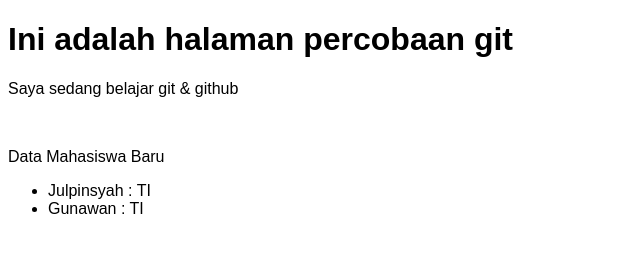
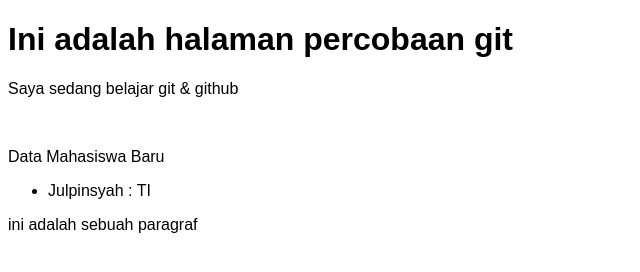
Before and after one commit to Julpinsyah/test-git, a plain HTML site: page index.html in a window 1280 px wide. Shown: the whole page, without its empty margins (0-640 px from the left). Drawn offline with Linux system fonts and the light colour scheme.

Commit message:
menambah paragraf dan menghapus list

```diff
--- a/index.html
+++ b/index.html
@@ -16,8 +16,9 @@
     <p>Data Mahasiswa Baru</p>
     <ul>
         <li>Julpinsyah : TI</li>
-        <li>Gunawan : TI</li>
     </ul>
+
+    <p>ini adalah sebuah paragraf</p>
 
 </body>
 
```
